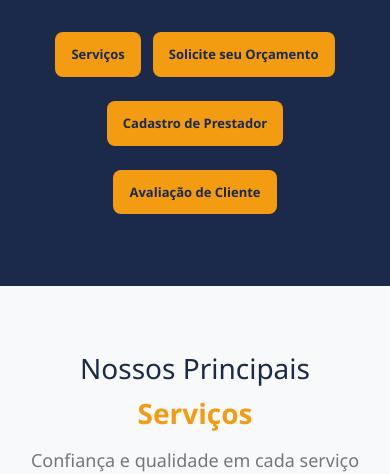
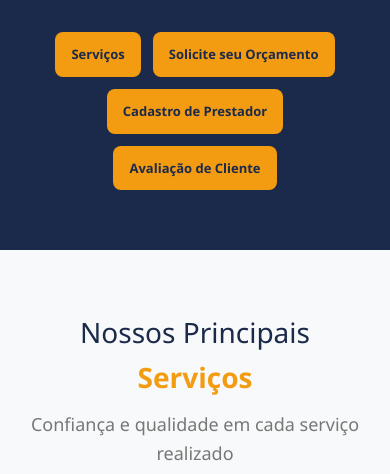
Before and after one commit to Recruta777/proximo-passo-ideal, a website: page index.html in a window 390 px wide. Shown: the part 383-857 px from the top of the page. Drawn offline with Linux system fonts and the light colour scheme.

Commit message:
corrige layout botoes lado a lado

```diff
--- a/css/style.css
+++ b/css/style.css
@@ -267,6 +267,17 @@ body {
     gap: 12px;
     margin-top: 25px;
     justify-content: center;
+}
+.hero-buttons .btn {
+    display: inline-flex;
+    align-items: center;
+    margin-bottom: 0;
+}
+@media (max-width: 768px) {
+    .hero-buttons .btn {
+        font-size: 13px;
+        padding: 10px 16px;
+    }
 }
 
 .hero-content p {
```
